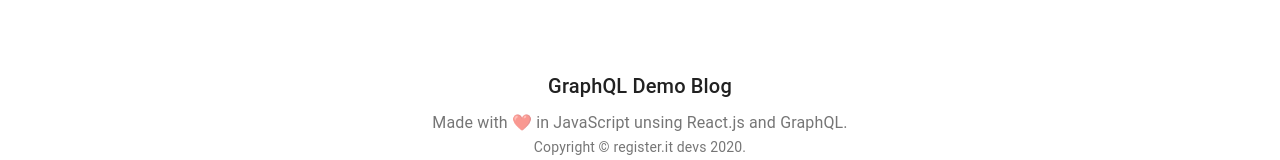
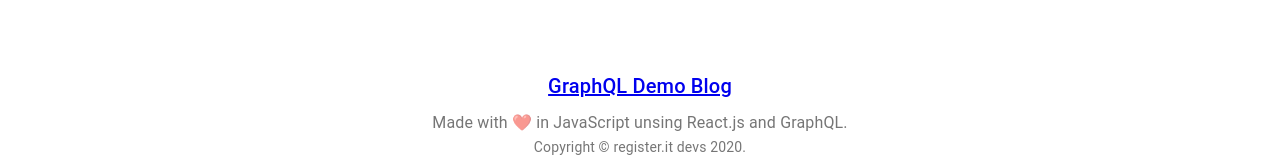
Before and after one commit to Register-it/react-graphql-blog, a React app: page / in a window 1280 px wide. Shown: the part 241-401 px from the top of the page. Built offline with nearby package versions, Linux system fonts and the light colour scheme; no server answers.

Commit message:
style: add link to home in footer

```diff
--- a/src/layout/Footer.js
+++ b/src/layout/Footer.js
@@ -4,6 +4,7 @@
 import Container from "@material-ui/core/Container"
 import Typography from "@material-ui/core/Typography"
 import Link from "@material-ui/core/Link"
+import { Link as InternalLink} from "react-router-dom"
 
 function Copyright() {
   return (
@@ -31,7 +32,7 @@
     <footer className={classes.footer}>
       <Container maxWidth="lg">
         <Typography variant="h6" align="center" gutterBottom>
-          GraphQL Demo Blog
+          <InternalLink to="/">GraphQL Demo Blog</InternalLink>
         </Typography>
         <Typography
           variant="subtitle1"
```
